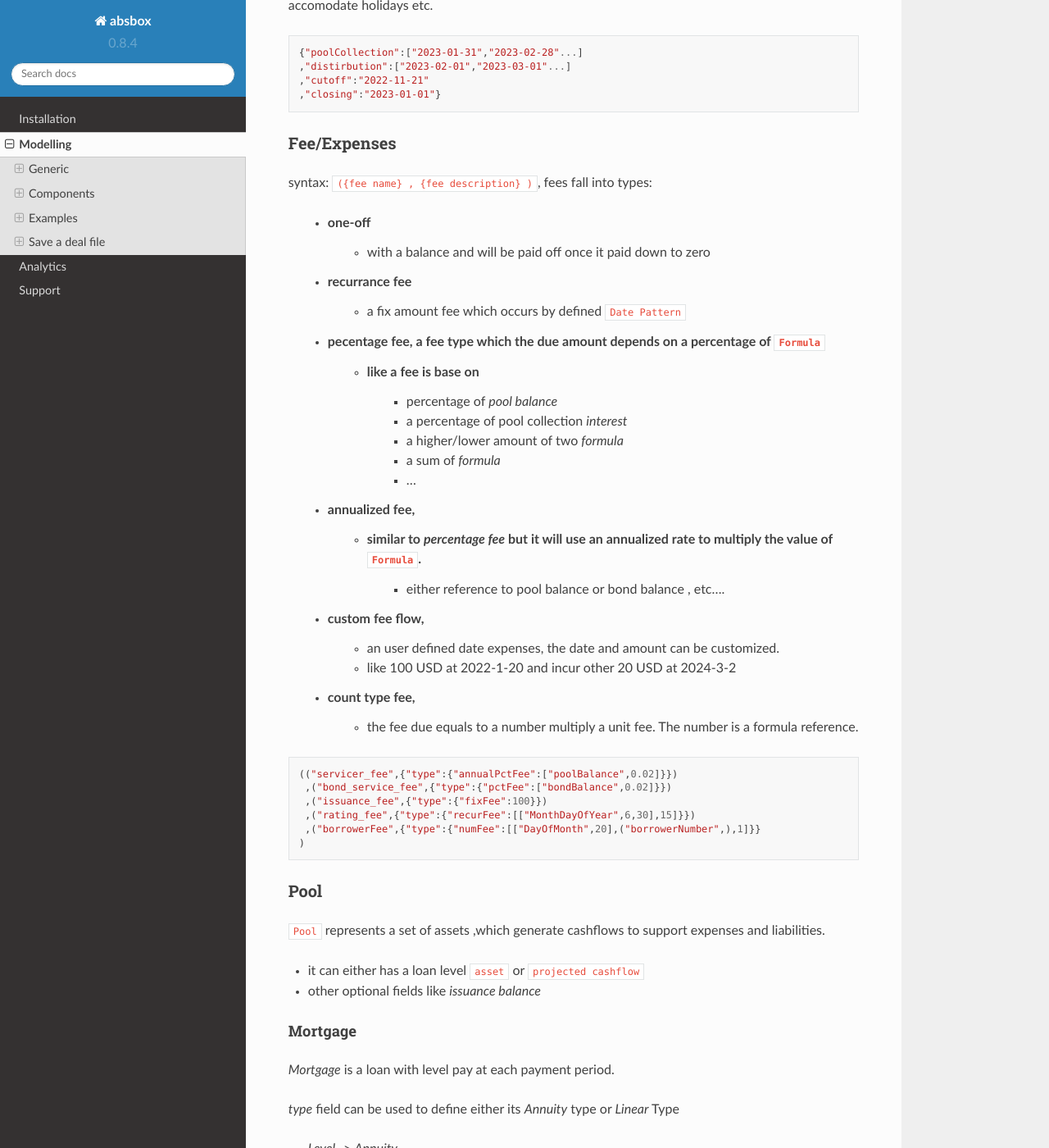
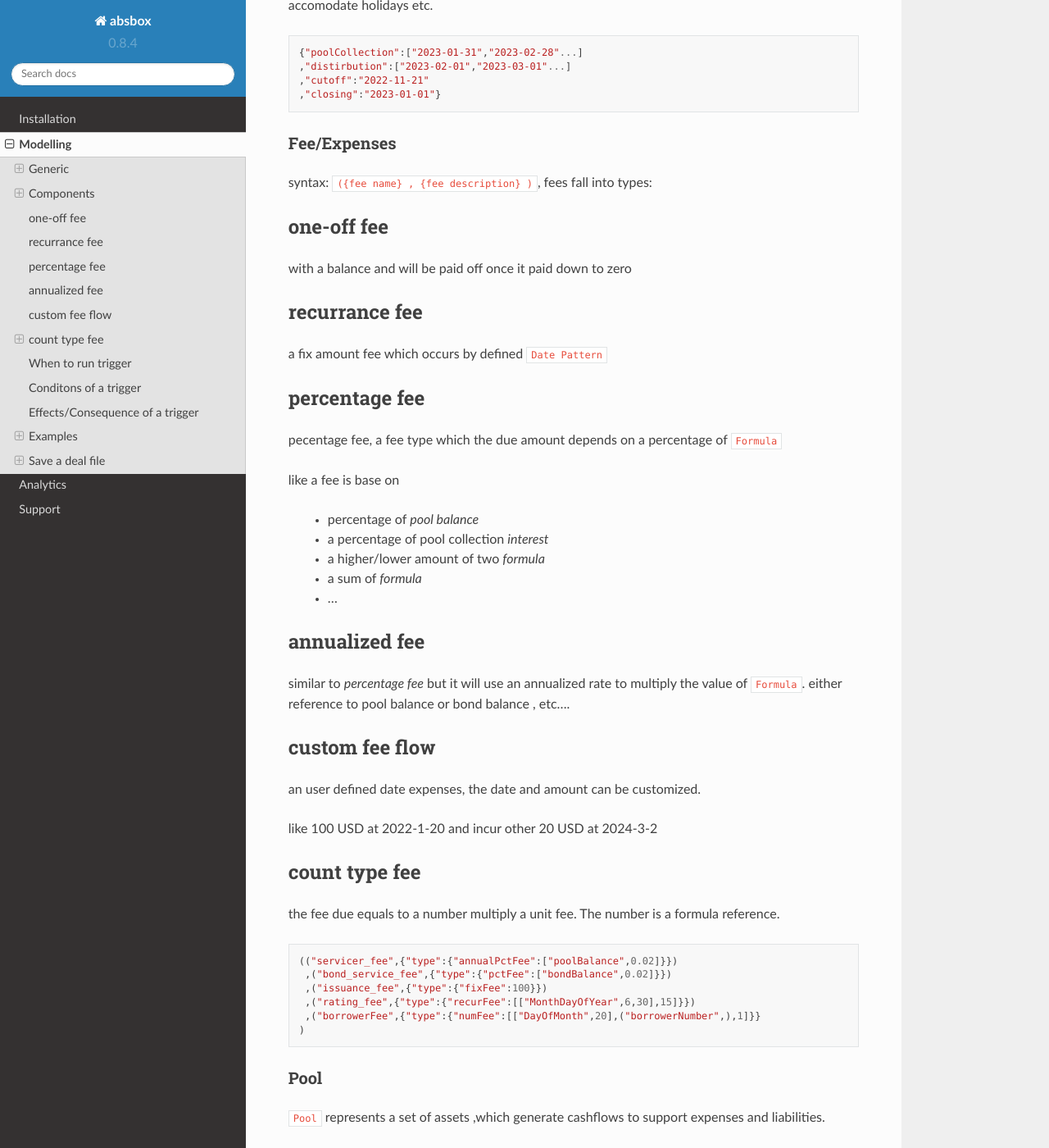
Before and after one commit to yellowbean/absbox-doc, a Sphinx documentation site: the page built from docs/source/modeling.rst, in a window 1280 px wide and 1400 px high, scrolled down 3911 px. Shown: the whole window at 82% size. Built offline with Sphinx 7.4.7 and the Read the Docs theme 2.0.0, drawn with Linux system fonts in a browser that asks for light colours; some of the changed text lies outside the part shown.

Commit message:
lift fee section

```diff
--- a/docs/source/modeling.rst
+++ b/docs/source/modeling.rst
@@ -186,25 +186,48 @@ Fee/Expenses
 
 syntax: ``({fee name} , {fee description} )``, fees fall into types:
 
-  * one-off
-      * with a balance and will be paid off once it paid down to zero
-  * recurrance fee
-      * a fix amount fee which occurs by defined ``Date Pattern``
-  * pecentage fee, a fee type which the due amount depends on a percentage of ``Formula``
-      * like a fee is base on
-          * percentage of `pool balance`
-          * a percentage of pool collection `interest`
-          * a higher/lower amount of two `formula`
-          * a sum of `formula`
-          * ...
-  * annualized fee,
-      * similar to `percentage fee` but it will use an annualized rate to multiply the value of ``Formula``.
-          * either reference to pool balance  or bond balance , etc....
-  * custom fee flow,
-      * an user defined date expenses, the date and amount can be customized.
-      * like 100 USD at 2022-1-20 and incur other 20 USD at 2024-3-2
-  * count type fee,
-      * the fee due equals to a number multiply a unit fee. The number is a formula reference.
+one-off fee
+=========
+
+with a balance and will be paid off once it paid down to zero
+
+recurrance fee
+===================
+
+a fix amount fee which occurs by defined ``Date Pattern``
+
+
+percentage fee
+==================
+pecentage fee, a fee type which the due amount depends on a percentage of ``Formula``
+
+like a fee is base on
+
+  * percentage of `pool balance`
+  * a percentage of pool collection `interest`
+  * a higher/lower amount of two `formula`
+  * a sum of `formula`
+  * ...
+
+annualized fee
+===================
+
+similar to `percentage fee` but it will use an annualized rate to multiply the value of ``Formula``.
+either reference to pool balance  or bond balance , etc....
+
+
+custom fee flow
+==================
+
+an user defined date expenses, the date and amount can be customized.
+
+like 100 USD at 2022-1-20 and incur other 20 USD at 2024-3-2
+
+
+count type fee
+==================
+
+the fee due equals to a number multiply a unit fee. The number is a formula reference.
 
 
 .. code-block:: python
@@ -215,6 +238,7 @@ syntax: ``({fee name} , {fee description} )``, fees fall into types:
    ,("rating_fee",{"type":{"recurFee":[["MonthDayOfYear",6,30],15]}})
    ,("borrowerFee",{"type":{"numFee":[["DayOfMonth",20],("borrowerNumber",),1]}}
   )
+
 
 Pool
 ---------
@@ -657,14 +681,16 @@ ie：
 Trigger
 -----------
 
-* When to run trigger
+When to run trigger
+=====================
 
   Trigger can run at 4 point of time.
 
   * Start/End of each Pool Collection Day
   * Start/End of each Distribution Day
 
-* Conditon of a trigger
+Conditons of a trigger
+=======================
 
   trigger can be fired by comparing a `Formula` with :
 
@@ -673,7 +699,8 @@ Trigger
   * after a predefined date
   * AND/OR logic with other triggers
 
-* Effect of a trigger
+Effects/Consequence of a trigger
+=======================
 
   Trigger will update the `state` of a deal, like:
 
@@ -684,6 +711,8 @@ Trigger
   * accure some certain fee
   * create a new trigger
   * a list of above
+
+  Trigger can also accrue fees of a deal
 
 Examples
 
```
Also changed, not shown: other parts of docs/source/modeling.rst (+9 -0 lines).
